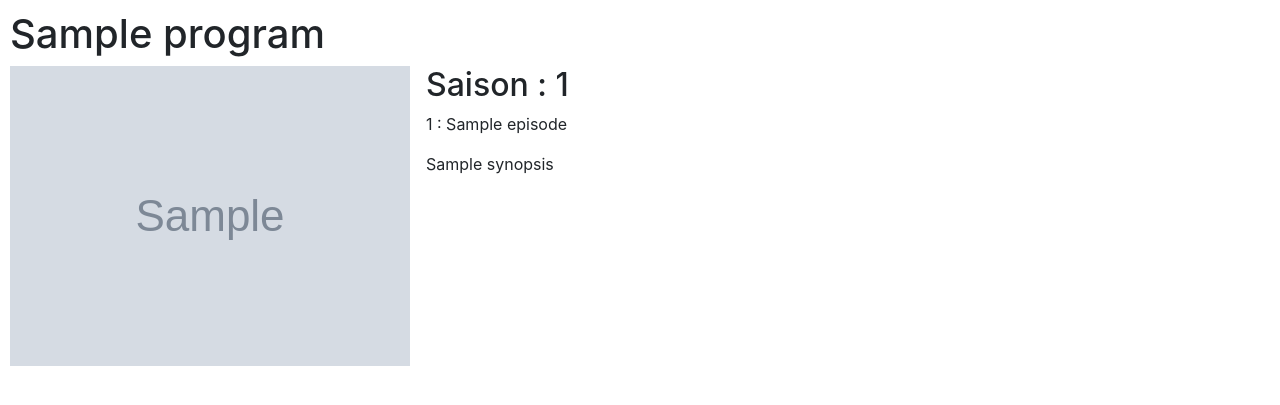
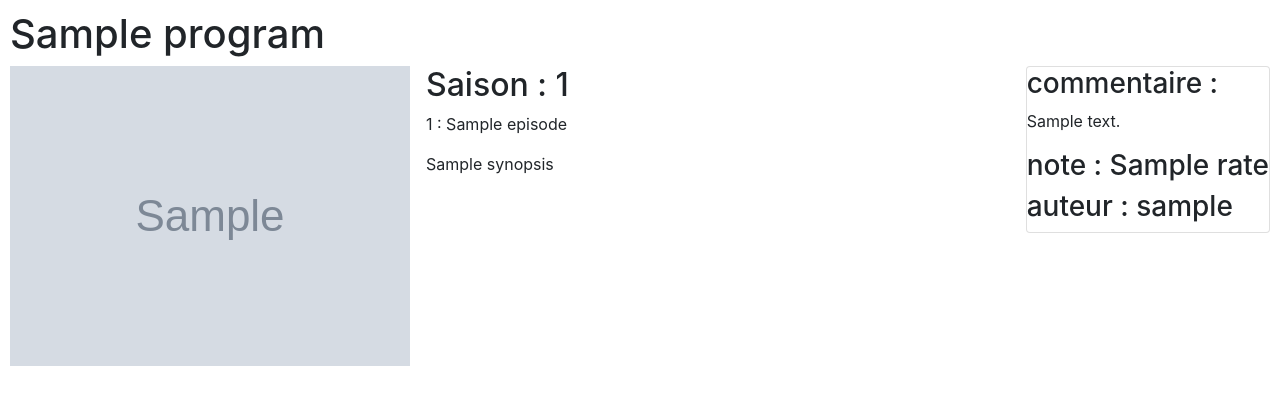
Before and after one commit to LeroyThomas/symfonyStart_wildSeries, a Symfony app: template templates/program/episode_show.html.twig in a window 1280 px wide. Shown: the part 56-461 px from the top of the page. Run offline with Twig, Linux system fonts and the light colour scheme; the template is opened without the code that fills it: most values are stand-ins (such as "Sample title", 1, 10 or a date in 2020); grey boxes marked "Sample" are stand-in pictures; style sheets or scripts are compiled from the project's sources; some libraries are stand-ins or nearby versions.

Commit message:
Quete 19 Ok

```diff
--- a/assets/styles/app.scss
+++ b/assets/styles/app.scss
@@ -12,3 +12,8 @@ $theme-colors: (
 .bodyContent{
   padding: 10px;
 }
+
+.comment{
+  display: flex;
+  flex-direction: column;
+}
--- a/src/Controller/ProgramController.php
+++ b/src/Controller/ProgramController.php
@@ -136,7 +136,7 @@ class ProgramController extends AbstractController
     }
 
     /**
-     * @Route("/{program}/seasons/{seasonId}/episodes/{episode}", methods={"GET"}, name="episode_show")
+     * @Route("/{program}/seasons/{seasonId}/episodes/{episode}", methods={"GET","POST"}, name="episode_show")
      * @ParamConverter("program", class="App\Entity\Program", options={"mapping": {"program": "slug"}})
      * @ParamConverter("season", class="App\Entity\Season", options={"mapping": {"seasonId": "id"}})
      * @ParamConverter("episode", class="App\Entity\Episode", options={"mapping": {"episode": "slug"}})
@@ -170,7 +170,7 @@ class ProgramController extends AbstractController
         }
         $comments = $this->getDoctrine()
             ->getRepository(Comment::class)
-            ->findBy(['episode' => $episode, 'id' => 'DESC'] );
+            ->findBy(['episode' => $episode]);
 
         return $this->render('program/episode_show.html.twig', [
             'program' => $program,
--- a/templates/program/episode_show.html.twig
+++ b/templates/program/episode_show.html.twig
@@ -10,6 +10,14 @@
                     <p>{{ episode.number }} : {{ episode.title }}</p>
                     <p>{{ episode.synopsis }}</p>
         </div>
+    <div class="comment">
+        {% for comment in episode.comments|reverse %}
+            <div class="card">
+                <h3>commentaire :</h3> <p> {{ comment.comment }} </p>
+                <h3>note : {{ comment.rate }}</h3>
+                <h3>auteur : {{ comment.author.username }}</h3>
+            </div>
+        {% endfor %}
         <div class="media-body">
             {% if app.user %}
                 <br>
@@ -20,4 +28,5 @@
                 {{ form_end(form) }}
             {% endif %}
         </div>
+    </div>
 {% endblock %}
```
Also changed, not shown: migrations/Version20201227101432.php (added, +31 -0 lines), src/Entity/User.php (+29 -0 lines), README.md. Lines whose indentation alone changed are shown as unchanged.
